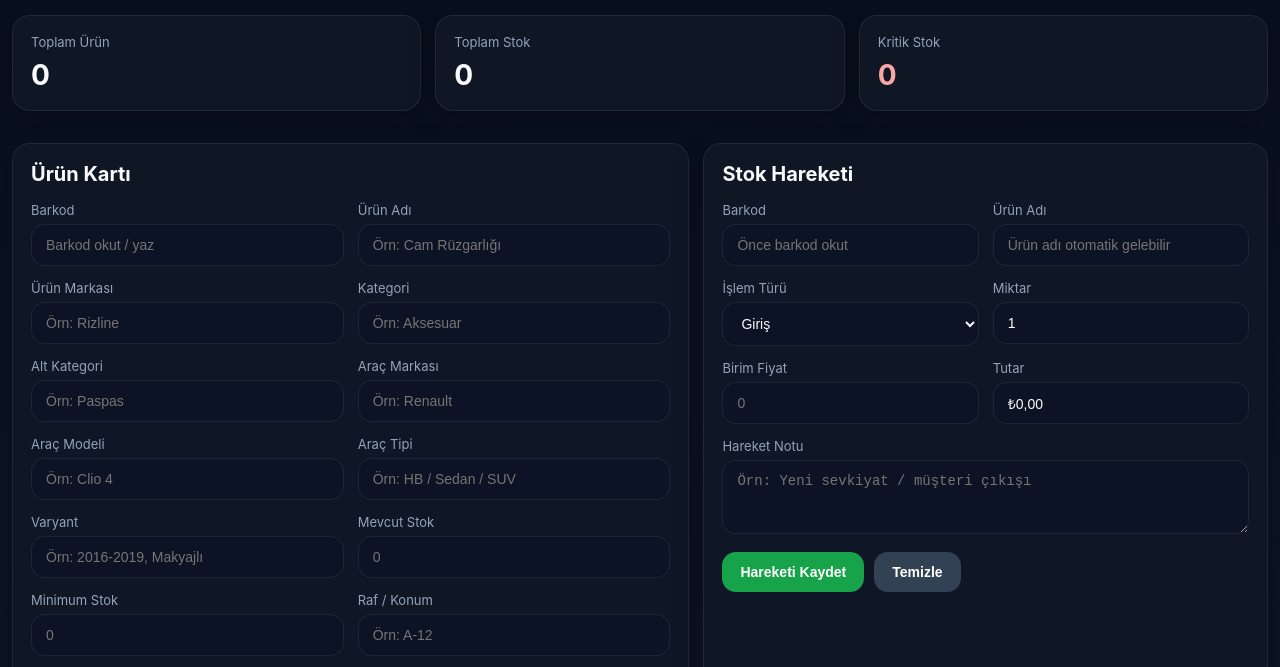
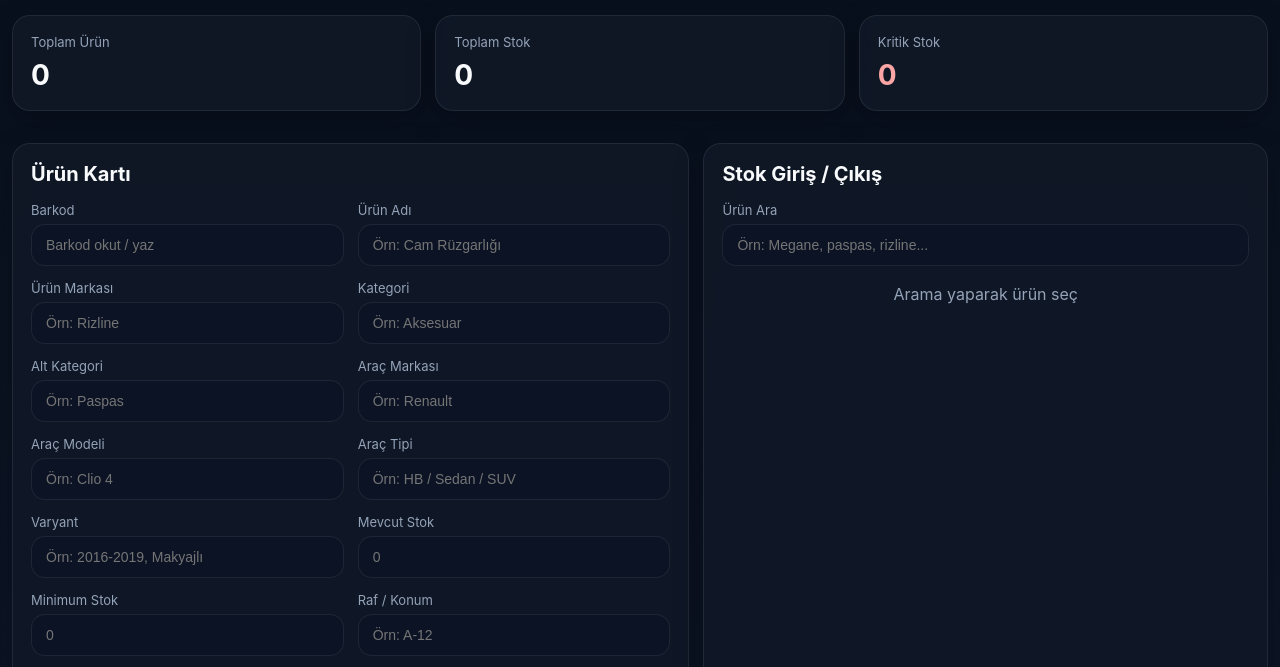
Before and after one commit to SchEAx/Test, a plain HTML site: page index.html in a window 1280 px wide. Shown: the part 92-759 px from the top of the page. Drawn offline with Linux system fonts and the light colour scheme; no server answers.

Commit message:
Update index.html

```diff
--- a/index.html
+++ b/index.html
@@ -113,51 +113,20 @@
         </form>
       </div>
 
-      <div class="card">
-        <h2>Stok Hareketi</h2>
-        <form id="movementForm" class="form-grid">
-          <div>
-            <label>Barkod</label>
-            <input id="moveBarcode" type="text" placeholder="Önce barkod okut" autocomplete="off" />
-          </div>
+<div class="card">
+  <h2>Stok Giriş / Çıkış</h2>
 
-          <div>
-            <label>Ürün Adı</label>
-            <input id="moveName" type="text" placeholder="Ürün adı otomatik gelebilir" />
-          </div>
+  <div class="form-grid">
+    <div class="full">
+      <label>Ürün Ara</label>
+      <input id="movementSearchInput" type="text" placeholder="Örn: Megane, paspas, rizline..." />
+    </div>
+  </div>
 
-          <div>
-            <label>İşlem Türü</label>
-            <select id="moveType">
-              <option value="GIRIS">Giriş</option>
-              <option value="CIKIS">Çıkış</option>
-            </select>
-          </div>
-
-          <div>
-            <label>Miktar</label>
-            <input id="moveQuantity" type="number" min="1" step="1" value="1" />
-          </div>
-
-          <div>
-            <label>Birim Fiyat</label>
-            <input id="moveUnitPrice" type="number" min="0" step="0.01" placeholder="0" />
-          </div>
-
-          <div>
-            <label>Tutar</label>
-            <input id="moveTotal" type="text" readonly placeholder="0,00 ₺" />
-          </div>
-
-          <div class="full">
-            <label>Hareket Notu</label>
-            <textarea id="moveNote" rows="3" placeholder="Örn: Yeni sevkiyat / müşteri çıkışı"></textarea>
-          </div>
-
-          <div class="full row-gap">
-            <button type="submit" id="saveMovementBtn" class="btn success">Hareketi Kaydet</button>
-            <button type="button" id="clearMovementBtn" class="btn ghost">Temizle</button>
-          </div>
+  <div id="movementSearchList" class="movement-search-list">
+    <div class="empty-state">Arama yaparak ürün seç</div>
+  </div>
+</div>
         </form>
       </div>
     </section>
```
